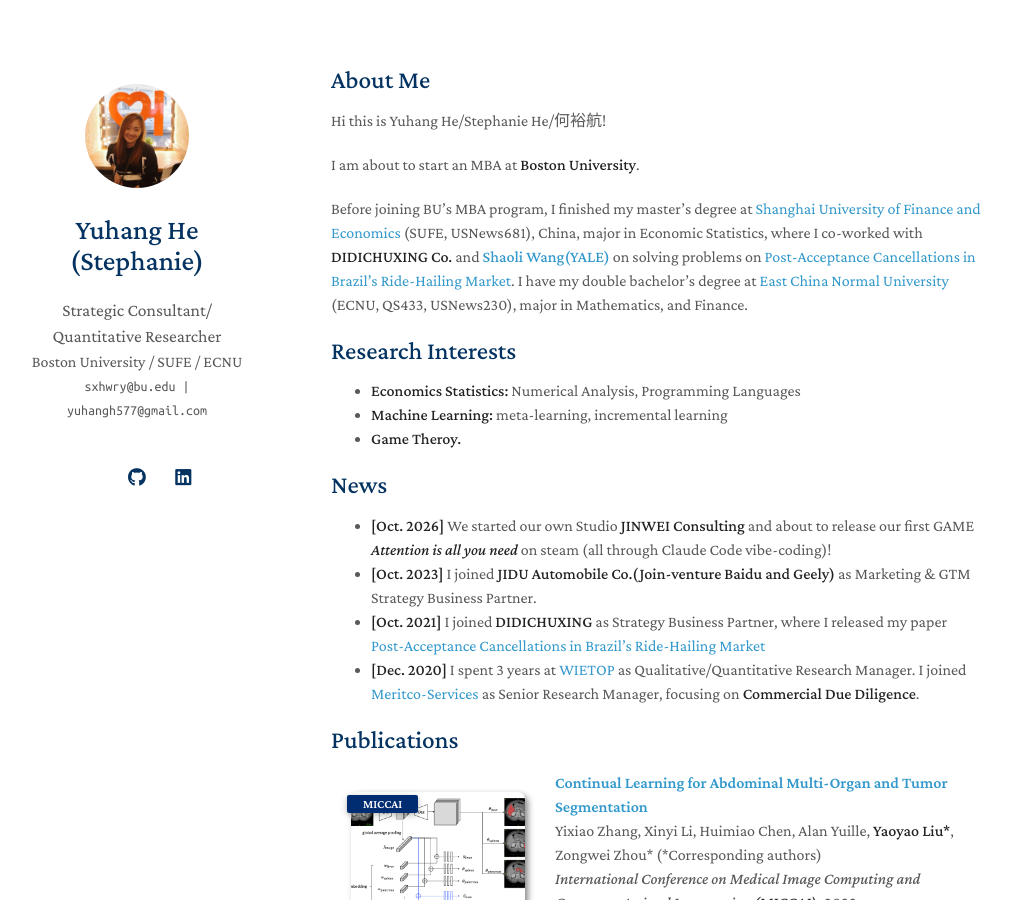
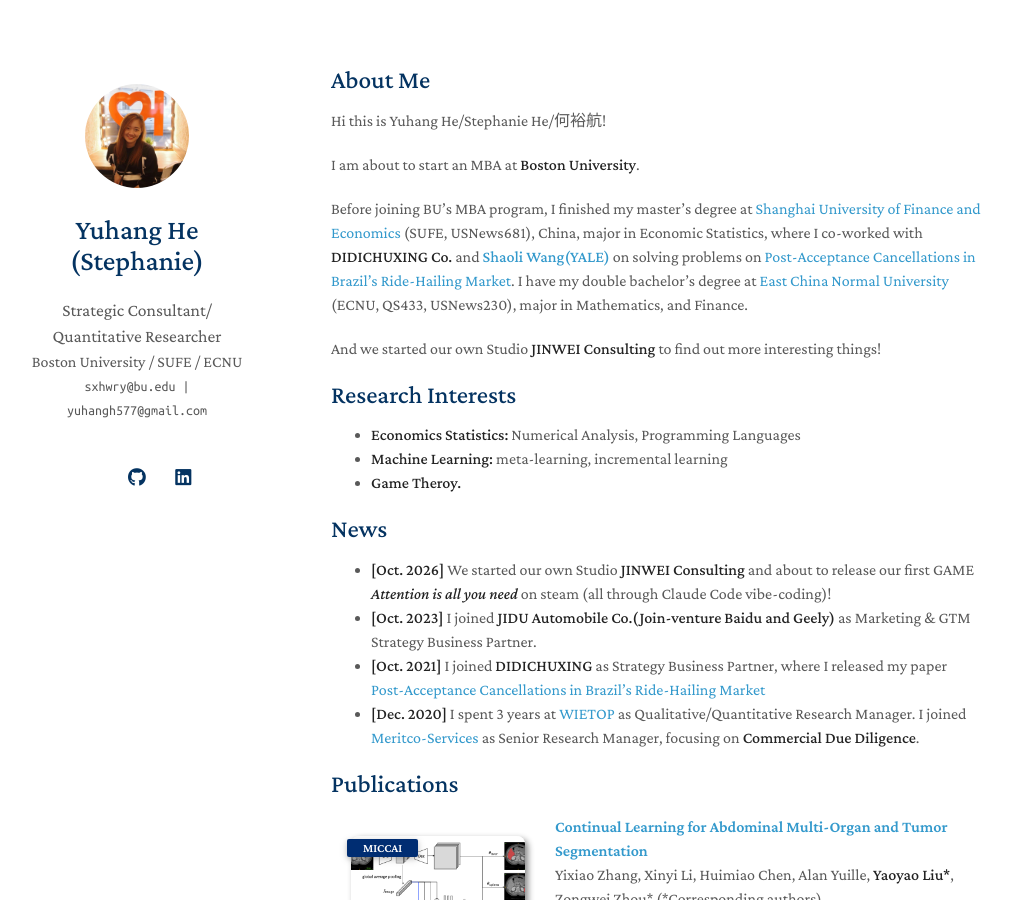
Before and after one commit to sparkle-hang/sparkle-hang.github.io, a Jekyll site: the page built from index.md, in a window 1280 px wide and 900 px high. Shown: the whole window, without its empty margins (139-1151 px from the left). Built offline with Jekyll 4.4.1, drawn with Linux system fonts in a browser that asks for light colours; a style sheet for code colours, icons or effects is not loaded; our own code applies the rules of GitHub Pages for plain Markdown files.

Commit message:
Update index.md

```diff
--- a/index.md
+++ b/index.md
@@ -9,6 +9,8 @@
 I am about to start an MBA at **Boston University**.
 
 Before joining BU's MBA program, I finished my master’s degree at [Shanghai University of Finance and Economics](https://www.sufe.edu.cn) (SUFE, USNews681), China, major in Economic Statistics, where I co-worked with **DIDICHUXING Co.** and **[Shaoli Wang(YALE)](https://ssds.sufe.edu.cn/92/ca/c712a234186/page.htm)** on solving problems on [Post-Acceptance Cancellations in Brazil's Ride-Hailing Market](https://d.wanfangdata.com.cn/thesis/Y4197196). I have my double bachelor’s degree at [East China Normal University](https://www.ecnu.edu.cn) (ECNU, QS433, USNews230), major in Mathematics, and Finance.
+
+And we started our own Studio **JINWEI Consulting** to find out more interesting things!
 
 ## Research Interests
 
```
